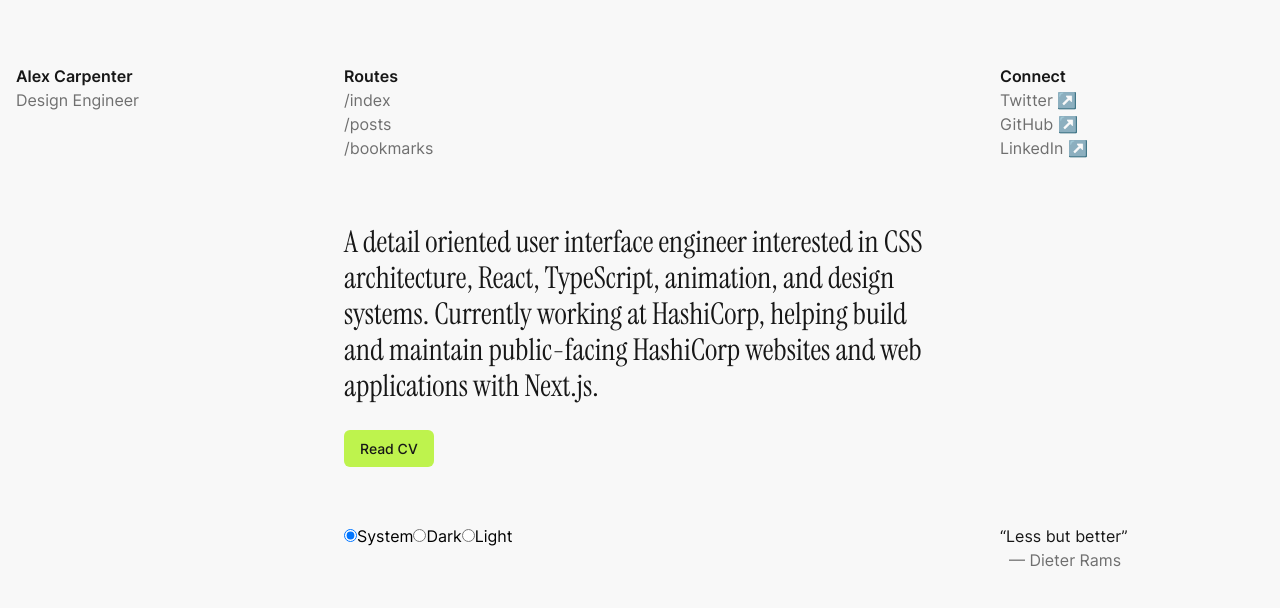
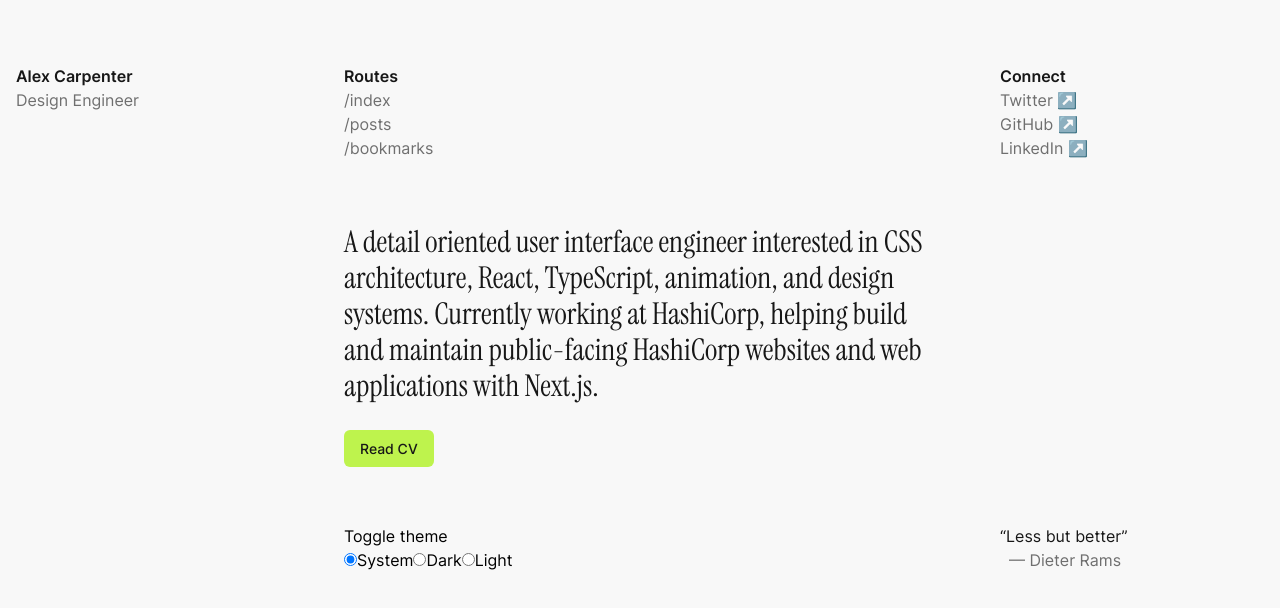
Before and after one commit to alexcarpenter/alexcarpenter-next-tailwind, a Next.js app: page / in a window 1280 px wide. Shown: the top 608 px of the page. Built offline with nearby package versions, Linux system fonts and the light colour scheme.

Commit message:
add legend

```diff
--- a/app/theme-switch.tsx
+++ b/app/theme-switch.tsx
@@ -21,6 +21,7 @@ export function ThemeSwitch() {
 
   return (
     <fieldset onChange={handleChange}>
+      <legend>Toggle theme</legend>
       <label>
         <input
           type="radio"
```
